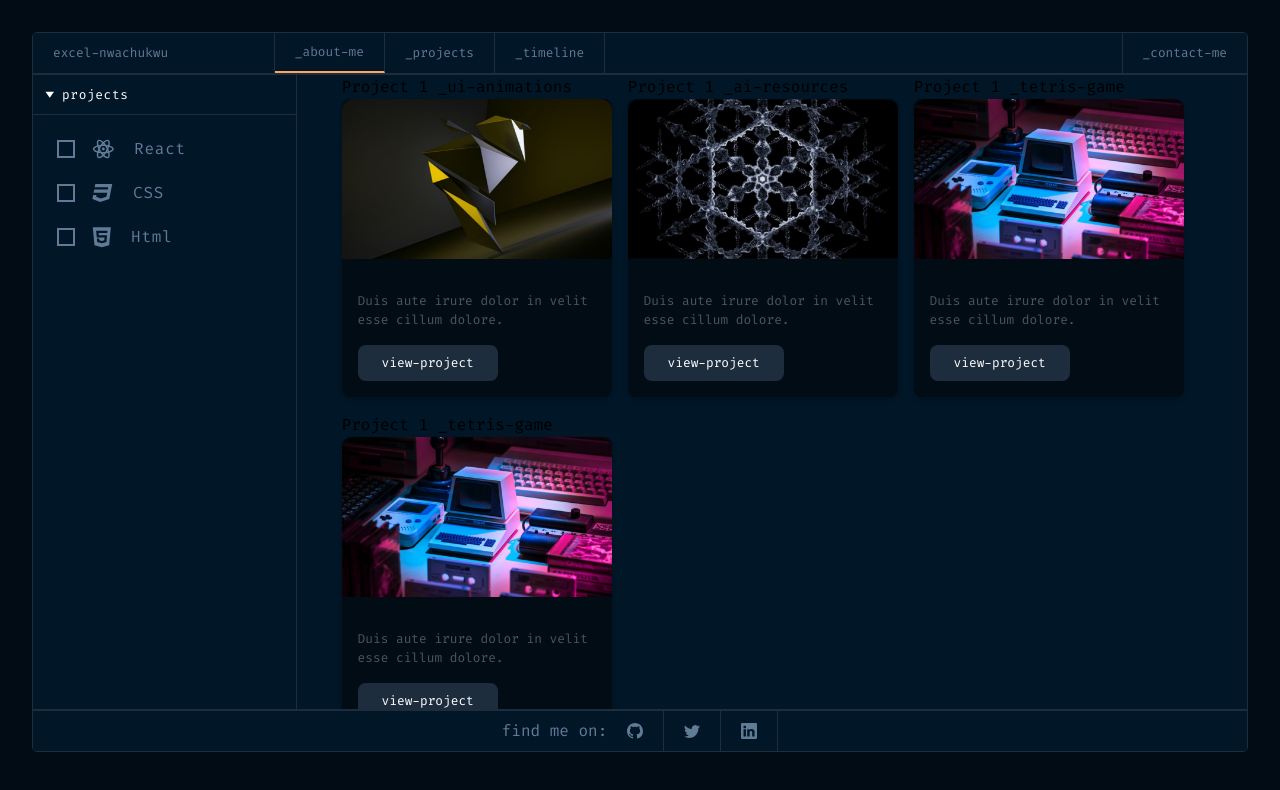
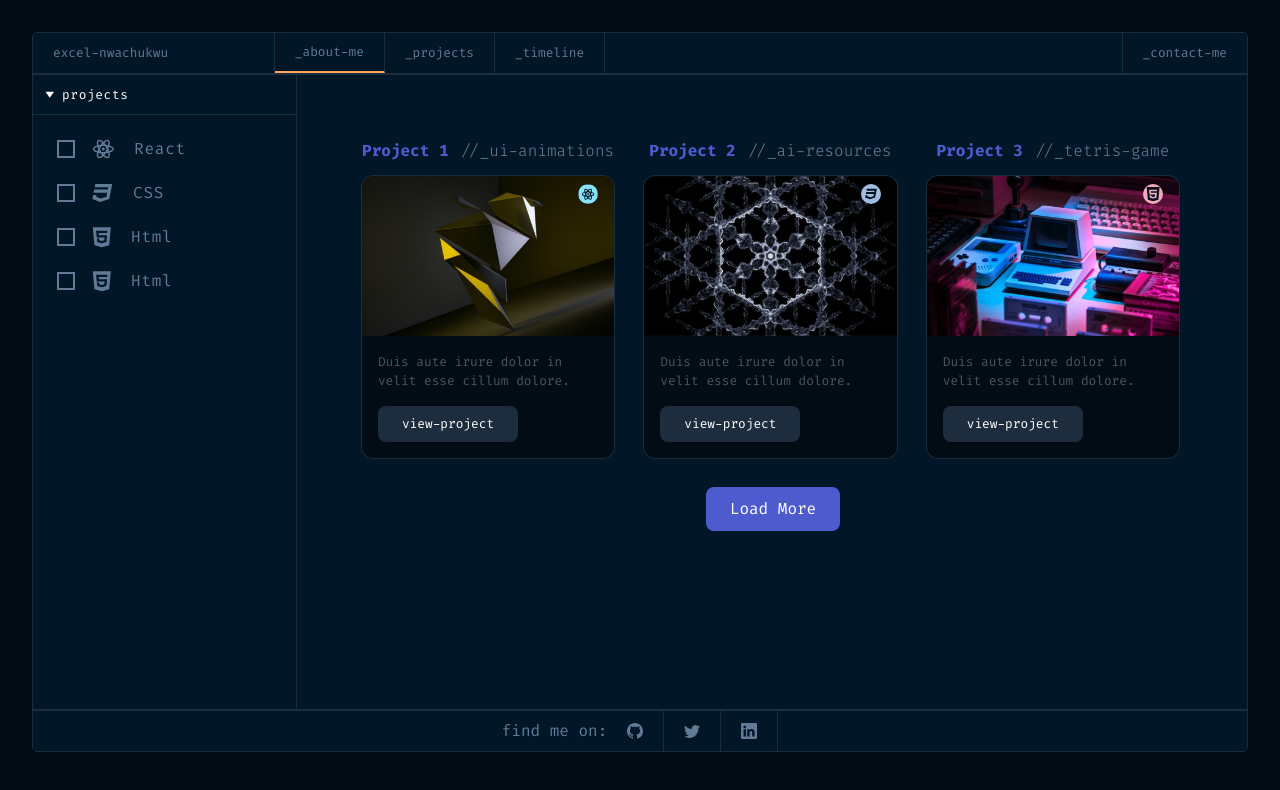
Before and after one commit to trillionclues/portfolio, a React (Vite) app: page /projects in a window 1280 px wide. Shown: the top 790 px of the page. Built offline with nearby package versions, Linux system fonts and the light colour scheme.

Commit message:
project toggle func

```diff
--- a/package.json
+++ b/package.json
@@ -13,8 +13,11 @@
     "react": "^18.2.0",
     "react-dom": "^18.2.0",
     "react-easy-swipe": "^0.0.23",
+    "react-elastic-carousel": "^0.11.5",
     "react-icons": "^4.8.0",
-    "react-router-dom": "^6.9.0"
+    "react-responsive": "^9.0.2",
+    "react-router-dom": "^6.9.0",
+    "slick-carousel": "^1.8.1"
   },
   "devDependencies": {
     "@types/react": "^18.0.28",
--- a/src/assets/developer.jsx
+++ b/src/assets/developer.jsx
@@ -3,6 +3,9 @@ import arrowDown from '/icons/arrow-down.svg'
 import reactImg from '/icons/techs/react.svg'
 import cssImg from '/icons/techs/css.svg'
 import htmlImg from '/icons/techs/html.svg'
+import filledReact from '/icons/techs/filled/react.svg'
+import filledCss from '/icons/techs/filled/css.svg'
+import filledHtml from '/icons/techs/filled/html.svg'
 
 export const developer = [
   {
@@ -156,30 +159,40 @@ export const developer = [
 
     projects: [
       {
-        first: {
         title: '_ui-animations',
-          description: 'Duis aute irure dolor in velit esse cillum dolore.',
+        description: 'Duis aute irure dolor in velit esse cillum dolore. ',
         img: '/images/projects/ui-animations2.png',
         tech: ['React', 'all'],
         url: 'https://github.com/',
         icon: reactImg,
+        filledIcon: filledReact,
       },
-        second: {
+      {
         title: '_ai-resources',
         description: 'Duis aute irure dolor in velit esse cillum dolore.',
         img: '/images/projects/ai-resources.png',
         tech: ['CSS', 'all'],
         url: 'https://github.com/',
         icon: cssImg,
+        filledIcon: filledCss,
       },
-        third: {
+      {
         title: '_tetris-game',
         description: 'Duis aute irure dolor in velit esse cillum dolore.',
         img: '/images/projects/tetris-game.png',
         tech: ['Html', 'all'],
         url: 'https://github.com/',
         icon: htmlImg,
+        filledIcon: filledHtml,
       },
+      {
+        title: '_tetris-game',
+        description: 'Duis aute irure dolor in velit esse cillum dolore.',
+        img: '/images/projects/tetris-game.png',
+        tech: ['Html', 'all'],
+        url: 'https://github.com/',
+        icon: htmlImg,
+        filledIcon: filledHtml,
       },
     ],
   },
--- a/src/components/Header/Header.jsx
+++ b/src/components/Header/Header.jsx
@@ -25,7 +25,7 @@ const Header = () => {
             </NavLink>
 
             <div className='flex block sm:grow justify-between items-center '>
-              <div className='block sm:hidden px-5' onClick={toggleNavbar}>
+              <div className='block sm:hidden px-5 ' onClick={toggleNavbar}>
                 {isOpen ? (
                   <FaTimes
                     className='text-textColor text-2xl cursor-pointer'
@@ -40,7 +40,7 @@ const Header = () => {
               </div>
               <ul
                 className={`menu-toggle sm:flex sm-block relative flex-col sm:flex-row items-center list-none p-0 m-0 text-sm text-textColor
-                ${isOpen ? 'bg-primary hidden' : 'block'}}
+                ${isOpen ? 'z-10 bg-primary hidden' : 'block '}}
                 `}
               >
                 <Nav_items isOpen={isOpen} />
--- a/src/components/Header/Nav_items.jsx
+++ b/src/components/Header/Nav_items.jsx
@@ -6,7 +6,7 @@ const Nav_items = ({ isOpen }) => {
     <>
       <NavLink to='/about-me'>
         <li
-          className={`border-b border-b-outline border-b-1 md:border-b-2 md:border-b-[#fea55f] no-underline border-r border-r-outline py-3 md:py-[5px] px-5 cursor-pointer hover:text-slate-200 hover:bg-outline transition-all duration-300 text-lg lg:text-sm
+          className={`border-b border-b-outline border-b-1 md:border-b-2 md:border-b-[#fea55f] no-underline border-r border-r-outline py-3 md:py-[5px] px-5 cursor-pointer  hover:text-slate-200 hover:bg-outline transition-all duration-300 text-lg lg:text-sm
                   ${!isOpen ? 'hidden sm:block' : 'block w-full'}
                   `}
         >
--- a/src/components/Projects/Container/Project_contents/Card.jsx
+++ b/src/components/Projects/Container/Project_contents/Card.jsx
@@ -1,28 +1,51 @@
-import React from 'react'
+import React, { useState } from 'react'
 
-const Card = ({ title, imageSrc, description, projecturl }) => {
+const Card = ({ title, img, description, url, filledIcon, index }) => {
+  const [numberSpan, setNumberSpan] = useState(1)
+
   return (
-    <section className='w-full'>
-      <h2>
-        Project 1 <span>{title}</span>
+    <section className='w-full flex flex-row justify-center'>
+      <div className='w-full flex flex-col justify-center items-center'>
+        <div className='w-full flex flex-col justify-center items-center'>
+          <h2 className='text-base font-semibold text-span3 mb-3'>
+            Project {numberSpan + index}
+            <span className='text-textColor font-light pl-3'>//{title}</span>
           </h2>
-      <div className='w-[270px] flex flex-col items-start justify-start bg-[#010c15] rounded-lg shadow-md'>
+          <div
+            className='w-[320px] md:w-full flex flex-col justify-center border
+          border-outline rounded-xl'
+          >
+            <div className='relative'>
               <img
-          src={imageSrc}
+                src={img}
                 alt={title}
-          className='w-full h-40 object-cover mb-4 rounded-t-xl'
+                className='w-full h-40 object-cover rounded-t-xl'
                 style={{ width: '100%' }}
               />
-        <div className='px-4 py-4'>
+              <img
+                src={filledIcon}
+                alt=''
+                className='absolute
+              top-10 right-4 w-5 h-5 object-cover rounded-full ml-4 -mt-8
+              '
+              />
+            </div>
+            <div className='px-4 py-4 bg-[#010c15] rounded-b-xl'>
               <p className='text-sm text-gray-600 mb-4'>{description}</p>
-          <button className='bg-outline text-white text-sm py-2 px-6 rounded-lg focus:outline-none '>
+              <button
+                className='bg-outline text-white text-sm py-2 px-6 rounded-lg focus:outline-none
+              hover:bg-comment hover:text-gray-900transition duration-300 ease-in-out
+              transform hover:-translate-y-1 hover:scale-140'
+              >
                 <a
                   className='text-white hover:text-gray-100 focus:outline-none'
-              href={projecturl}
+                  href={url}
                 >
                   view-project
                 </a>
               </button>
+            </div>
+          </div>
         </div>
       </div>
     </section>
--- a/src/components/Projects/Container/Project_contents/Hero.jsx
+++ b/src/components/Projects/Container/Project_contents/Hero.jsx
@@ -1,47 +1,52 @@
-import React from 'react'
+import React, { useState } from 'react'
 import { developer } from '../../../../assets/developer'
 import Card from './Card'
 
 const Hero = () => {
+  const [visible, setVisible] = useState(3)
+
+  const loadMore = () => {
+    setVisible((prevValue) => prevValue + 3)
+  }
+
   return (
-    <section className='w-11/12 flex items-start justify-center mb-10'>
+    <section className='w-[11/12] h-screen flex flex-col justify-start items-center gap-8 px-8  py-8 md:px-16 md:py-16'>
       {developer.map((dev, index) => {
         const { projects } = dev
+
         return (
-          <div key={index} className=''>
-            {projects.map((project, idx) => {
-              return (
-                <div
-                  key={idx}
-                  className='w-full grid grid-cols-1 md:grid-cols-2 lg:grid-cols-3 gap-4'
-                >
-                  <Card
-                    title={project.first.title}
-                    imageSrc={project.first.img}
-                    description={project.first.description}
-                    projecturl={project.first.url}
-                  />
-                  <Card
-                    title={project.second.title}
-                    imageSrc={project.second.img}
-                    description={project.second.description}
-                    projecturl={project.second.url}
-                  />
-                  <Card
-                    title={project.third.title}
-                    imageSrc={project.third.img}
-                    description={project.third.description}
-                    projecturl={project.third.url}
-                  />
-                  <Card
-                    title={project.third.title}
-                    imageSrc={project.third.img}
-                    description={project.third.description}
-                    projecturl={project.third.url}
-                  />
-                </div>
-              )
-            })}
+          <div
+            key={index}
+            className='card-section pb-5 '
+            // container mx-auto flex flex-col md:flex-row justify-between items-center gap-8 overflow-y-scroll px-[50px] py-[40px]
+          >
+            {projects.length === 0 ? (
+              <div className='noProject'>
+                <p>Oops😬! No project found</p>
+              </div>
+            ) : (
+              projects.slice(0, visible).map((item, idx) => {
+                return (
+                  <Card key={idx} {...item} loadMore={loadMore} index={idx} />
+                )
+              })
+            )}
+            <div>
+              <div
+                className='absolute
+              bottom-auto right-5 md:right-[-100px] w-full flex flex-row justify-center items-center pb-5 md:pb-0
+              '
+              >
+                {visible < projects.length && (
+                  <button
+                    className='bg-devColor text-white text-base py-2.5 px-6 rounded-lg focus:outline-none '
+                    onClick={loadMore}
+                  >
+                    Load More
+                  </button>
+                )}
+              </div>
+            </div>
           </div>
         )
       })}
--- a/src/components/Projects/Container/Sidebar/Sidebar.jsx
+++ b/src/components/Projects/Container/Sidebar/Sidebar.jsx
@@ -23,10 +23,10 @@ const Sidebar = () => {
                 <div className='aside-item-content'>
                   <ul className='pl-3 pt-3'>
                     {projects.map((project, idx) => {
-                      console.log(project)
+                      // console.log(project)
                       return (
                         <div key={idx} className='flex flex-col'>
-                          <Sidebar_items project={project} idx={idx} />
+                          <Sidebar_items project={project} />
                         </div>
                       )
                     })}
--- a/src/components/Projects/Container/Sidebar/Sidebar_items.jsx
+++ b/src/components/Projects/Container/Sidebar/Sidebar_items.jsx
@@ -1,29 +1,19 @@
 import React from 'react'
 
-const Sidebar_items = ({ project, idx }) => {
+const Sidebar_items = ({ project }) => {
   return (
     <>
-      <li className='flex justify-start gap-3 items-center py-2.5 px-3'>
-        <input type='checkbox' name='react' id='' />
-        <img src={project.first.icon} alt='react icon' />
-        <h4 className='pl-2 text-base text-textColor font-normal tracking-wider'>
-          {project.first.tech[0]}
-        </h4>
-      </li>
-      <li className='flex justify-start gap-3 items-center py-2.5 px-3'>
-        <input type='checkbox' name='react' id='' />
-        <img src={project.second.icon} alt='react icon' />
-        <h4 className='pl-2 text-base text-textColor font-normal tracking-wider'>
-          {project.second.tech[0]}
-        </h4>
-      </li>
-      <li className='flex justify-start gap-3 items-center py-2.5 px-3'>
-        <input type='checkbox' name='react' id='' />
-        <img src={project.third.icon} alt='react icon' />
-        <h4 className='pl-2 text-base text-textColor font-normal tracking-wider'>
-          {project.third.tech[0]}
-        </h4>
-      </li>
+      {project ? (
+        <li className='flex justify-start gap-3 items-center py-2.5 px-3'>
+          <input type='checkbox' name='' id='' />
+          <img src={project.icon} alt='react icon' />
+          <h4 className='pl-2 text-base text-textColor font-normal tracking-wider'>
+            {project.tech[0]}
+          </h4>
+        </li>
+      ) : (
+        <h2>Oops😬! Refresh page</h2>
+      )}
     </>
   )
 }
--- a/src/components/Projects/Index.jsx
+++ b/src/components/Projects/Index.jsx
@@ -8,7 +8,7 @@ const Index = () => {
       <div className='sidebar' style={{ flex: '0 0 20.62%' }}>
         <Sidebar />
       </div>
-      <div className='sidebar' style={{ flex: '0 0 79.38%' }}>
+      <div className='home' style={{ flex: '0 0 74%' }}>
         <Hero />
       </div>
     </div>
--- a/src/index.css
+++ b/src/index.css
@@ -142,7 +142,6 @@ input[type='checkbox']:checked::after {
 }
 
 /* error 404 */
-
 .error {
   text-align: center;
   font-family: 'Gilda Display', serif;
@@ -345,6 +344,15 @@ input[type='checkbox']:checked::after {
   opacity: 0.6;
   z-index: 10;
 }
+
+/* slider */
+
+.card-section {
+  display: grid;
+  grid-template-columns: auto auto auto;
+  gap: 28px;
+}
+
 @media (max-width: 640px) {
   #root {
     padding: 1rem 1rem;
@@ -370,4 +378,11 @@ input[type='checkbox']:checked::after {
     width: 100%;
     cursor: pointer;
   }
+
+  .card-section {
+    display: grid;
+    grid-template-columns: auto;
+    margin-left: -2rem;
+    gap: 28px;
+  }
 }
--- a/src/pages/Timeline/Timeline.jsx
+++ b/src/pages/Timeline/Timeline.jsx
@@ -1,7 +1,11 @@
 import React from 'react'
 
 const Timeline = () => {
-  return <div className='h-screen'>Timeline</div>
+  return (
+    <div className='h-screen'>
+      <h1>timeline</h1>
+    </div>
+  )
 }
 
 export default Timeline
--- a/src/routes/NoMatch.jsx
+++ b/src/routes/NoMatch.jsx
@@ -2,7 +2,7 @@ import React from 'react'
 
 const NoMatch = () => {
   return (
-    <div className='h-full w-full error-container'>
+    <div className='h-screen w-full error-container'>
       <div class='error'>404</div>
       <br />
       <br />
```
Also changed, not shown: 1 other file (tests, documents, lock files or other folders). Lines whose indentation alone changed are shown as unchanged.
